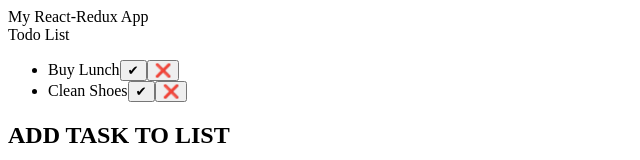
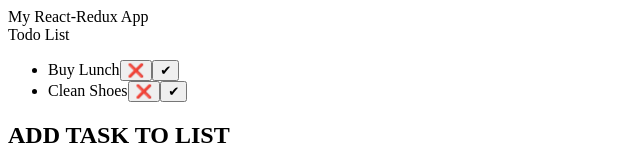
Before and after one commit to GregatGit/testing-todo, a React (Create React App) app: page / in a window 1280 px wide. Shown: the top 160 px of the page, without its empty margins (0-640 px from the left). Built offline with nearby package versions, Linux system fonts and the light colour scheme.

Commit message:
cross out task when done

```diff
--- a/src/components/TodoList.js
+++ b/src/components/TodoList.js
@@ -1,11 +1,11 @@
 import React from 'react'
 import { connect } from 'react-redux'
 import AddTodo from './AddTodo'
-import { deleteTodo } from '../actions'
+import { deleteTodo, todoDone } from '../actions'
 
-const TodoList = ({ todos, deleteTodo }) => {
+const TodoList = ({ todos, deleteTodo, todoDone }) => {
   const handleDone = index => {
-    console.log(index)
+    todoDone(index)
   }
   const handleDelete = index => {
     deleteTodo(index)
@@ -16,11 +16,20 @@ const TodoList = ({ todos, deleteTodo }) => {
       <ul>
         {todos
           ? todos.map((todo, index) => {
-              return <li
+             return !todo.done ? (
+                <li
                   key={index}
                 >
                   {todo.todo}
+                  <button onClick={() => handleDelete(index)}>❌</button>
                   <button onClick={() => handleDone(index)}>✔</button>
+                </li>
+              ) :
+              <li
+                  key={index}
+                >
+                  <strike>{todo.todo}</strike>
+
                   <button onClick={() => handleDelete(index)}>❌</button>
                 </li>
             })
@@ -37,4 +46,4 @@ const mapStateToProps = (state, ownProps) => {
   }
 }
 
-export default connect(mapStateToProps, { deleteTodo })(TodoList)
+export default connect(mapStateToProps, { deleteTodo, todoDone })(TodoList)
```
